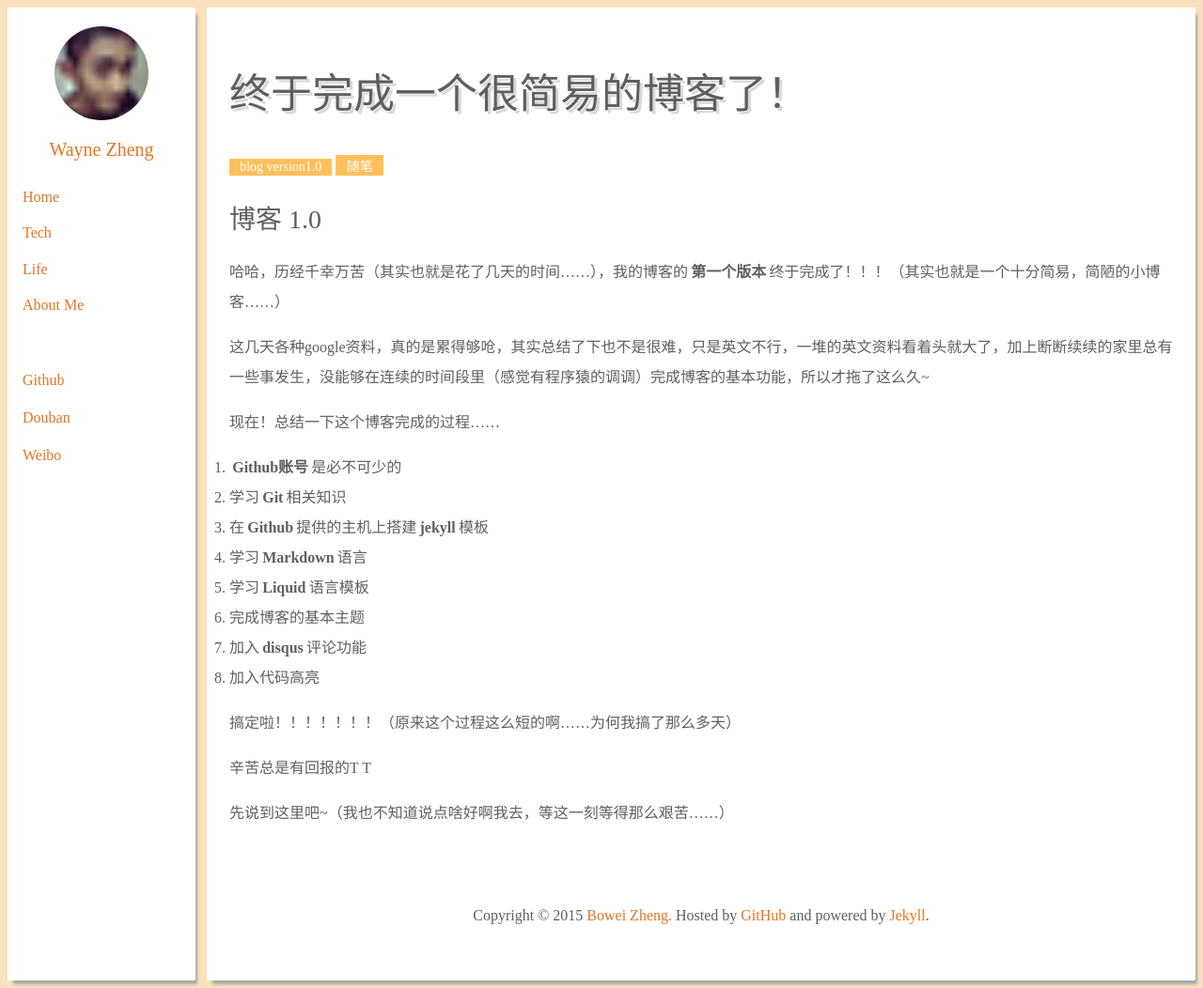
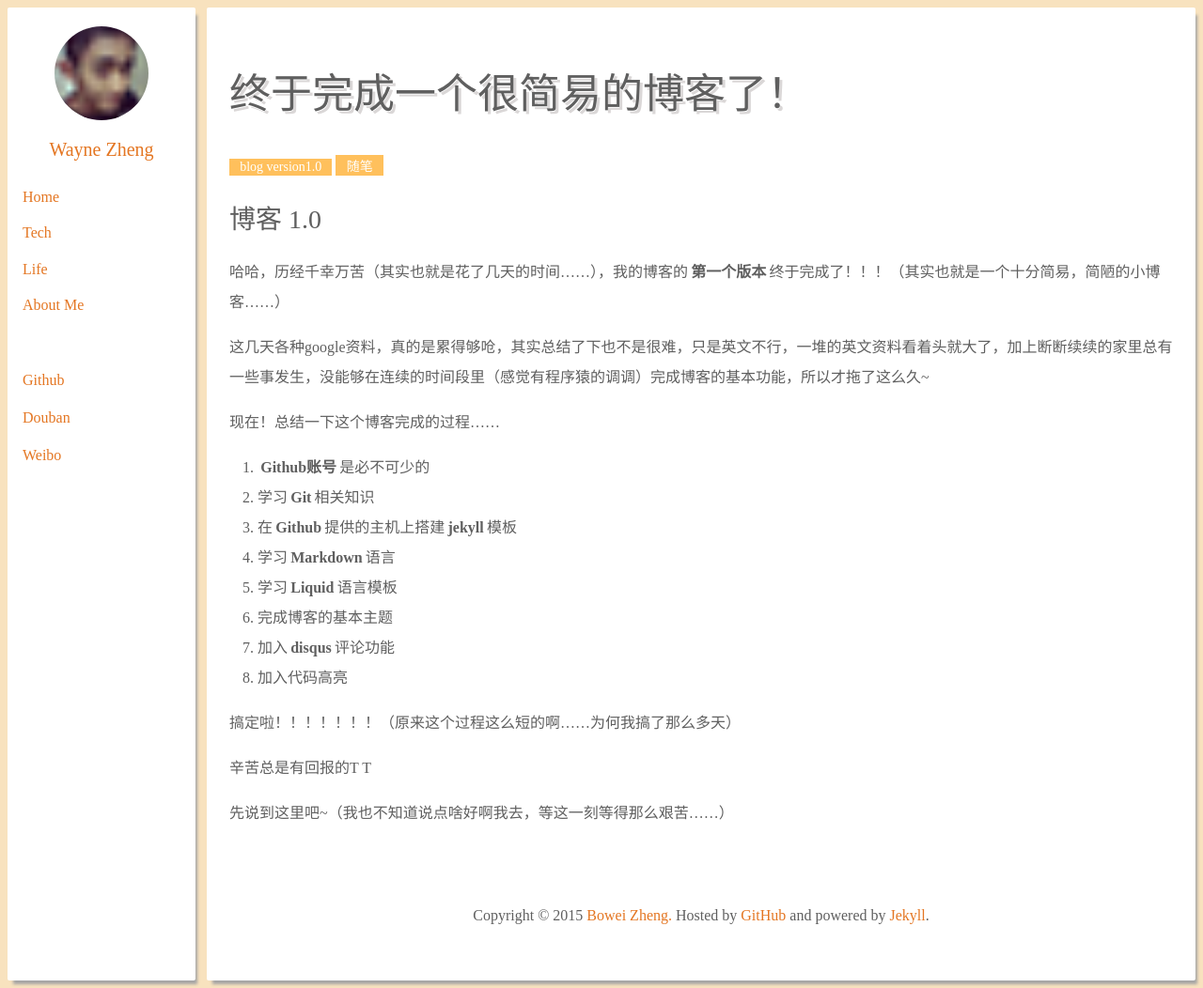
Before and after one commit to wynn719/blog, a Jekyll site: the page built from _posts/2015-02-13-my-blog-version1.0-description.md, in a window 1280 px wide and 1052 px high. Shown: the whole window at 94% size. Built offline with Jekyll 4.4.1, drawn with Linux system fonts in a browser that asks for light colours; comment, search, counter and statistics services are not loaded.

Commit message:
Signed-off-by: zhengbowei <762671261@qq.com>

```diff
--- a/css/default.css
+++ b/css/default.css
@@ -378,6 +378,9 @@ article{
 	margin-top: 0;
 	text-shadow: 0px 1px #ffffff,3px 3px 0px #dad7d7;
 }
+.single-post ul, ol{
+	padding-left: 30px;
+}
 .single-post ul li{
 	list-style: square;
 }
```
